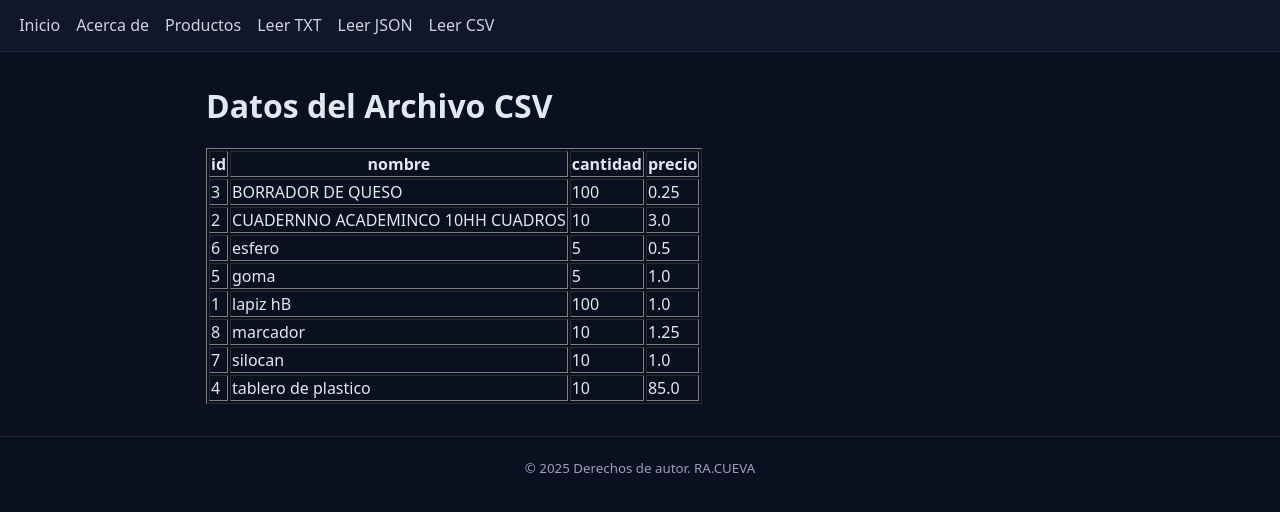
After one commit to RACUEVA/PROYECTO, a Flask app: page /leer-csv in a window 1280 px wide. The commit adds this page. Shown: the top 512 px of the page. Run offline with Flask 3, Linux system fonts and the light colour scheme.

Commit message:
SEMANA 12

```diff
--- a/app.py
+++ b/app.py
@@ -3,6 +3,9 @@ from datetime import datetime
 from models import db, Producto
 from forms import ProductoForm
 from inventario import Inventario
+import json
+import csv
+import os
 
 app = Flask(__name__)
 # Configuración de la base de datos SQLite.
@@ -28,6 +31,9 @@ with app.app_context():
     except Exception as e:
         print(f"Error al cargar inventario desde BD: {e}. Inicializando inventario vacío.")
         inventario = Inventario()
+
+# Asegura que la carpeta 'datos' exista.
+os.makedirs('datos', exist_ok=True)
 
 # --- Rutas de la aplicación ---
 @app.route('/')
@@ -78,7 +84,7 @@ def editar_producto(pid):
     prod = Producto.query.get_or_404(pid)
     form = ProductoForm(obj=prod)
 
-    if form.validate_on_submit(): # Added validation check
+    if form.validate_on_submit():
         try:
             inventario.actualizar(
                 id=pid,
@@ -103,5 +109,66 @@ def eliminar_producto(pid):
     flash('Producto eliminado.' if ok else 'Producto no encontrado.', 'info' if ok else 'warning')
     return redirect(url_for('listar_productos'))
 
+# --- Rutas para Persistencia con Archivos ---
+@app.route('/guardar-txt', methods=['GET', 'POST'])
+def guardar_txt():
+    data_to_save = "Nuevo registro guardado."
+    with open('datos/datos.txt', 'a') as f:
+        f.write(data_to_save + '\n')
+    flash('Datos guardados en datos.txt', 'success')
+    return redirect(url_for('index'))
+
+@app.route('/leer-txt')
+def leer_txt():
+    try:
+        with open('datos/datos.txt', 'r') as f:
+            datos = f.readlines()
+        return render_template('datos.html', title='Datos TXT', datos=datos)
+    except FileNotFoundError:
+        flash('El archivo datos.txt no existe.', 'danger')
+        return redirect(url_for('index'))
+
+@app.route('/guardar-json', methods=['GET', 'POST'])
+def guardar_json():
+    productos_json = [{'id': p.id, 'nombre': p.nombre, 'cantidad': p.cantidad, 'precio': p.precio}
+                      for p in inventario.listar_todos()]
+    with open('datos/datos.json', 'w') as f:
+        json.dump(productos_json, f, indent=4)
+    flash('Datos guardados en datos.json', 'success')
+    return redirect(url_for('listar_productos'))
+
+@app.route('/leer-json')
+def leer_json():
+    try:
+        with open('datos/datos.json', 'r') as f:
+            datos = json.load(f)
+        return render_template('datos_json.html', title='Datos JSON', datos=datos)
+    except (FileNotFoundError, json.JSONDecodeError):
+        flash('Error al leer el archivo JSON.', 'danger')
+        return redirect(url_for('index'))
+
+@app.route('/guardar-csv', methods=['GET', 'POST'])
+def guardar_csv():
+    header = ['id', 'nombre', 'cantidad', 'precio']
+    productos_csv = [p.to_tuple() for p in inventario.listar_todos()]
+    with open('datos/datos.csv', 'w', newline='') as f:
+        writer = csv.writer(f)
+        writer.writerow(header)
+        writer.writerows(productos_csv)
+    flash('Datos guardados en datos.csv', 'success')
+    return redirect(url_for('listar_productos'))
+
+@app.route('/leer-csv')
+def leer_csv():
+    try:
+        with open('datos/datos.csv', 'r') as f:
+            reader = csv.reader(f)
+            header = next(reader)
+            datos = [dict(zip(header, row)) for row in reader]
+        return render_template('datos_csv.html', title='Datos CSV', datos=datos)
+    except (FileNotFoundError, StopIteration):
+        flash('Error al leer el archivo CSV.', 'danger')
+        return redirect(url_for('index'))
+
 if __name__ == '__main__':
     app.run(debug=True)
--- /dev/null
+++ b/datos/datos.csv
@@ -0,0 +1,9 @@
+id,nombre,cantidad,precio
+3,BORRADOR DE QUESO,100,0.25
+2,CUADERNNO ACADEMINCO 10HH CUADROS,10,3.0
+6,esfero,5,0.5
+5,goma,5,1.0
+1,lapiz hB,100,1.0
+8,marcador,10,1.25
+7,silocan,10,1.0
+4,tablero de plastico,10,85.0
--- /dev/null
+++ b/datos/datos.txt
@@ -0,0 +1,5 @@
+Nuevo registro guardado.
+Nuevo registro guardado.
+Nuevo registro guardado.
+Nuevo registro guardado.
+Nuevo registro guardado.
--- a/templates/base.html
+++ b/templates/base.html
@@ -13,7 +13,9 @@
         <a href="{{ url_for('index') }}">Inicio</a>
         <a href="{{ url_for('about') }}">Acerca de</a>
         <a href="{{ url_for('listar_productos') }}">Productos</a>
-
+        <a href="{{ url_for('leer_txt') }}">Leer TXT</a>
+        <a href="{{ url_for('leer_json') }}">Leer JSON</a>
+        <a href="{{ url_for('leer_csv') }}">Leer CSV</a>
         </nav>
     </header>
 {% with msgs = get_flashed_messages(with_categories=true) %}
--- /dev/null
+++ b/templates/datos_csv.html
@@ -0,0 +1,25 @@
+{% extends "base.html" %}
+{% block title %}Datos CSV{% endblock %}
+{% block content %}
+<h1>Datos del Archivo CSV</h1>
+<table border="1">
+    <thead>
+        <tr>
+            {% if datos %}
+            {% for key in datos[0].keys() %}
+            <th>{{ key }}</th>
+            {% endfor %}
+            {% endif %}
+        </tr>
+    </thead>
+    <tbody>
+        {% for row in datos %}
+        <tr>
+            {% for value in row.values() %}
+            <td>{{ value }}</td>
+            {% endfor %}
+        </tr>
+        {% endfor %}
+    </tbody>
+</table>
+{% endblock %}
--- /dev/null
+++ b/templates/datos_json.html
@@ -0,0 +1,6 @@
+{% extends "base.html" %}
+{% block title %}Datos JSON{% endblock %}
+{% block content %}
+<h1>Datos del Archivo JSON</h1>
+<pre>{{ datos | tojson(indent=2) }}</pre>
+{% endblock %}
```
Also changed, not shown: datos/datos.json (added, +50 -0 lines), templates/datos.html (added, +10 -0 lines), templates/resultado.html (added, +7 -0 lines), database/usuarios.db (added), instance/inventario.db.
